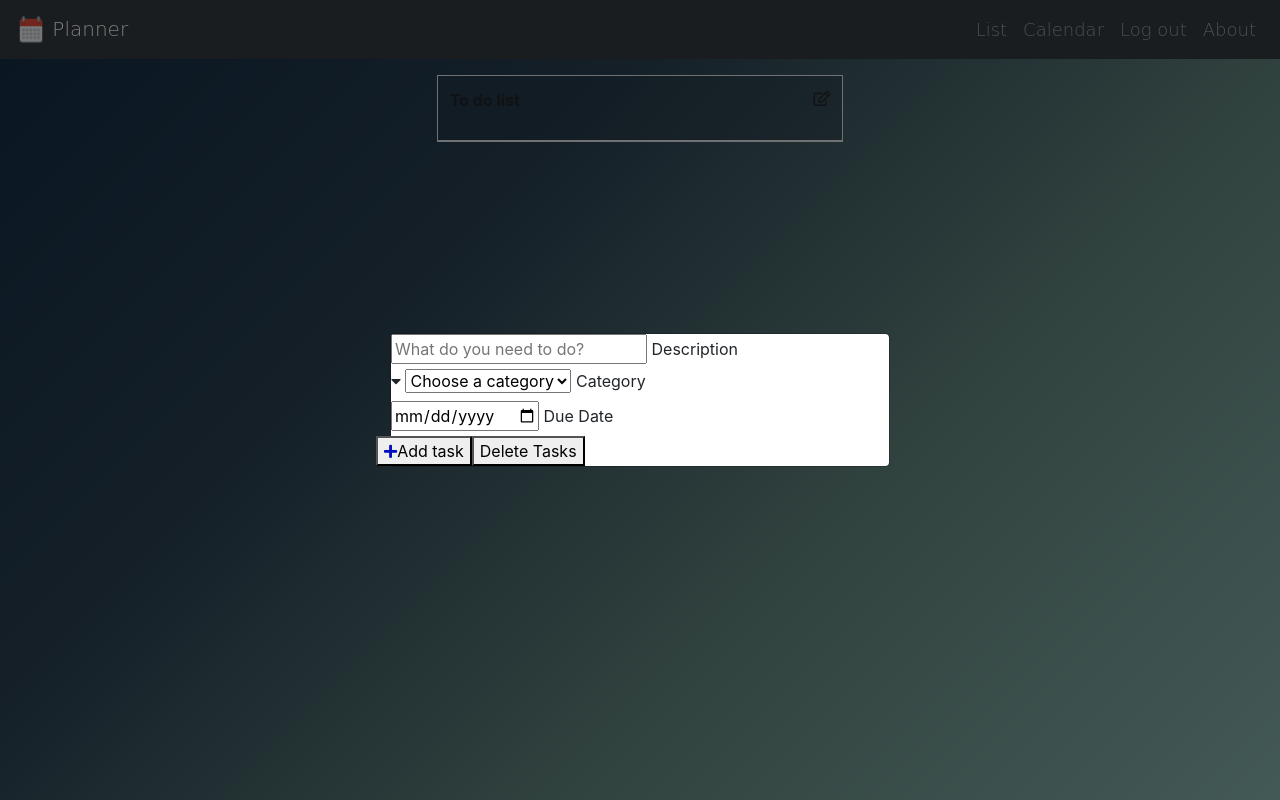
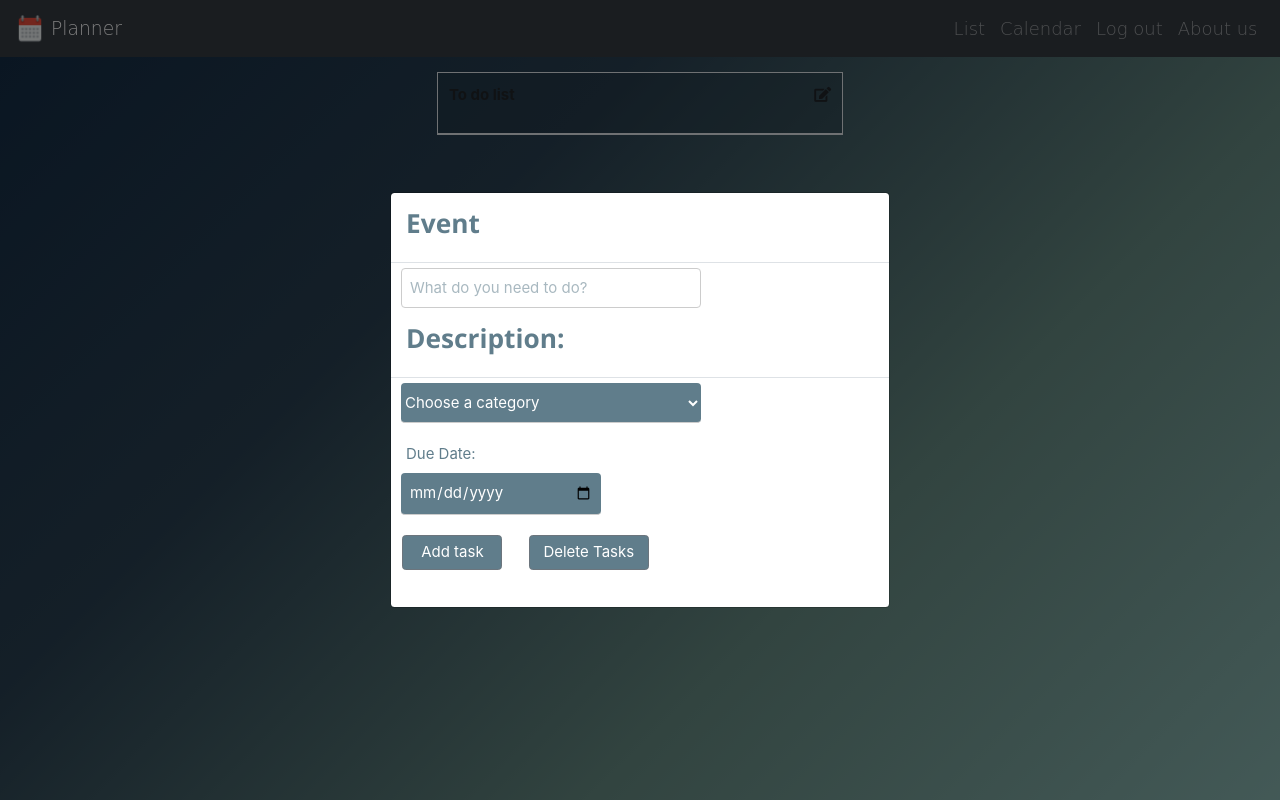
Before and after one commit to ka10a/Planner, a Django app: page /lists/ in a window 1280 px wide, after a click that opens the changed part. Run offline with Django 3.2, Linux system fonts and the light colour scheme; data that the repository does not hold is empty; some libraries are stand-ins or nearby versions.

Commit message:
list edition added

```diff
--- a/config/post/static/css/111.css
+++ b/config/post/static/css/111.css
@@ -154,3 +154,45 @@ th:nth-of-type(7), td:nth-of-type(7) {
     background-color: #87cac5;
 
 }
+
+#category{
+    width:300px;
+    margin-top: 1%;
+    margin-left: 2%;
+    margin-bottom: 4%;
+
+}
+
+#category option{
+    width:300px;
+}
+
+#due{
+    margin-left: 3%;
+    margin-right: 2%;
+    display: inline-block;
+}
+
+#description{
+    width:300px;
+    margin-top: 1%;
+    margin-left: 2%;
+}
+
+#date{
+    width:200px;
+    margin-left: 2%;
+    margin-bottom: 4%;
+}
+
+#del{
+    width:120px;
+    margin-left: 5%;
+    margin-bottom: 7%;
+}
+
+#add{
+    width:100px;
+    margin-left: 5%;
+    margin-bottom: 7%;
+}
--- a/config/post/templates/calendar_simple.html
+++ b/config/post/templates/calendar_simple.html
@@ -161,7 +161,7 @@
     <div class="modal-dialog modal-dialog-centered" role="document">
         <div class="modal-content">
             <div class="modal-header">
-                <h3 class="w3-text-blue-grey">Edit</h3>
+                <h3 class="w3-text-blue-grey"><b>Edit</b></h3>
             </div>
             <div class="modal-body">
                 <form method="post" action="calendar_simple.html">
@@ -170,7 +170,7 @@
                     <input class="w3-input w3-border w3-round w3-light-grey" name="Todo"/><br/>
                     <input class="w3-input w3-border w3-round w3-light-grey" type="date" id="date" name="Day"/><br/>
 
-                    <input type="button" class="w3-btn w3-blue-grey w3-round" name="add" value="Ok"/>
+                    <button class="submit w3-submit w3-round w3-blue-grey" name="add">Ok</button>
                 </form>
                 <div class="modal-footer">
                     <button type="button" class="btn btn-secondary w3-btn w3-blue-grey" data-dismiss="modal">Cancel</button>
--- a/config/post/templates/deletecal.html
+++ b/config/post/templates/deletecal.html
@@ -48,6 +48,9 @@
             </li>
             <li class="nav-item">
                 <a class="nav-link" href="{% url 'calendar' %}">Calendar</a>
+            </li>
+            <li class="nav-item">
+                <a class="nav-link" href="{% url 'logout' %}">Log out</a>
             </li>
             <li class="nav-item">
                 <a class="nav-link" data-toggle="modal" data-target="#Modal">About us</a>
--- a/config/post/templates/index.html
+++ b/config/post/templates/index.html
@@ -14,7 +14,6 @@
 
             background: #547f7f;
             background: -webkit-linear-gradient(135deg, #87b3ae, #648880, #293f50, #132b44);
-        {#background: -moz-linear-gradient(135deg, #d5e8e3, #648880, #293f50, #132b44);#}{#background: linear-gradient(135deg, #d5e8e3, #648880, #293f50, #132b44);#}
         }
     </style>
     {% load static %}
--- a/config/post/templates/todolist.html
+++ b/config/post/templates/todolist.html
@@ -15,12 +15,12 @@
 
             background: #547f7f;
             background: -webkit-linear-gradient(135deg, #87b3ae, #648880, #293f50, #132b44);
-            {#background: -moz-linear-gradient(135deg, #d5e8e3, #648880, #293f50, #132b44);#}
-            {#background: linear-gradient(135deg, #d5e8e3, #648880, #293f50, #132b44);#}
         }
     </style>
     {% load static %}
     <link href="{% static "css/111.css" %}" rel="stylesheet">
+    <link rel="stylesheet" href="https://www.w3schools.com/w3css/4/w3.css">
+
     <link rel="stylesheet" href="https://stackpath.bootstrapcdn.com/bootstrap/4.3.1/css/bootstrap.min.css"
           integrity="sha384-ggOyR0iXCbMQv3Xipma34MD+dH/1fQ784/j6cY/iJTQUOhcWr7x9JvoRxT2MZw1T" crossorigin="anonymous">
     <link href="https://fonts.googleapis.com/css?family=Amatic+SC" rel="stylesheet">
@@ -36,7 +36,8 @@
         <img src="{% static "img/calendar-icon.png" %}" width="30" height="30" alt="calendar-icon">
         Planner
     </a>
-        <button class="navbar-toggler" type="button" data-toggle="collapse" data-target="#navbarNav" aria-controls="navbarNav" aria-expanded="false" aria-label="Toggle navigation">
+    <button class="navbar-toggler" type="button" data-toggle="collapse" data-target="#navbarNav"
+            aria-controls="navbarNav" aria-expanded="false" aria-label="Toggle navigation">
         <span class="navbar-toggler-icon"></span>
     </button>
     <div class="collapse navbar-collapse flex-row-reverse" id="navbarNav">
@@ -51,7 +52,7 @@
                 <a class="nav-link" href="{% url 'logout' %}">Log out</a>
             </li>
             <li class="nav-item">
-                    <a class="nav-link" data-toggle="modal" data-target="#Modal">About</a>
+                <a class="nav-link" data-toggle="modal" data-target="#Modal">About us</a>
             </li>
         </ul>
     </div>
@@ -66,18 +67,20 @@
             <tr>
                 <th scope="col"> To do list
                     <a data-toggle="modal" data-target="#Modal__Edit" class="icon float-right">
-                            <i class="far fa-edit"></i>
+                        <i class="fas fa-edit"></i>
                     </a>
                     <ul class="taskList">
                         {% for todo in todos %} <!-- django template lang - for loop -->
                             <li class="taskItem">
-                                <input type="checkbox" class="taskCheckbox" name="checkedbox" id="{{ todo.id }}" value="{{ todo.id }}">
+                                <input type="checkbox" class="taskCheckbox" name="checkedbox" id="{{ todo.id }}"
+                                       value="{{ todo.id }}">
                                 <label for="{{ todo.id }}"><span class="complete-">{{ todo.name }}</span></label>
                                 <span class="category-{{ todo.category }}">{{ todo.category }}</span>
-                                <strong class="taskDate"><i class="fa fa-calendar"></i>{{ todo.created }} - {{ todo.due_date }}</strong>
+                                <strong class="taskDate"><i class="fa fa-calendar"></i>{{ todo.created }}
+                                    - {{ todo.due_date }}</strong>
                             </li>
                         {% endfor %}
-                        </ul><!-- taskList -->
+                    </ul>
                 </th>
             </tr>
             </thead>
@@ -103,45 +106,42 @@
 <!-- модально окно редактирования -->
 <div class="modal fade" id="Modal__Edit" tabindex="-1" role="dialog">
     <div class="modal-dialog modal-dialog-centered" role="document">
+
         <div class="modal-content">
             <form action="" method="post">
                 {% csrf_token %} <!-- csrf token for basic security -->
+                <div class="modal-header">
+                    <h3 class="w3-text-blue-grey"><b>Event</b></h3>
+                </div>
                 <div class="inputContainer">
-                        <input type="text" id="description" class="taskName" placeholder="What do you need to do?" name="description" required>
-                        <label for="description">Description</label>
+                    <input class="w3-input w3-border w3-round w3-text-blue-grey" id="description"
+                           placeholder="What do you need to do?" name="description" required>
+                </div>
+                <div class="modal-header">
+                    <h3 class="w3-text-blue-grey"><b>Description:</b></h3>
                 </div>
                 <div class="inputContainer half last">
-                        <i class="fa fa-caret-down selectArrow"></i>
-                        <select id="category" class="taskCategory" name="category_select">
-                        <option class="disabled" value="">Choose a category</option>
+                    <select id="category" class="select w3-select w3-blue-grey w3-round" name="category">
+                        <label>Category</label>
+                        <option >Choose a category</option>
+
                         {% for category in categories %}
-                            <option class="" value="{{ category}}" name="{{ category }}">{{ category }}</option>
+                            <option class="" value="{{ category }}" name="{{ category }}">{{ category }}</option>
                         {% endfor %}
                     </select>
-                        <label for="category">Category</label>
                 </div>
                 <div class="inputContainer half last right">
-                        <input type="date" id="dueDate" class="taskDate" name="date">
-                        <label for="dueDate">Due Date</label>
+                    <label id="due" class="w3-text-blue-grey" >Due Date:</label>
+                    <input type="date" id="date" class="input w3-input w3-blue-grey w3-round" name="date">
                 </div>
                 <div class="row">
-                        <button class="taskAdd" name="taskAdd" type="submit"><i class="fa fa-plus icon"></i>Add task</button>
-                        <button class="taskDelete" name="taskDelete" formnovalidate="" type="submit" onclick="$('input#sublist').click();"><i class="fa fa-trash-o icon"></i>Delete Tasks</button>
+                    <button class="btn btn-secondary w3-btn w3-blue-grey" id="add" name="add" type="submit">Add task
+                    </button>
+                    <button class="btn btn-secondary w3-btn w3-blue-grey" id="del" name="del" formnovalidate="" type="submit"
+                            onclick="$('input#sublist').click();"><i class="fa fa-trash-o icon"></i>Delete Tasks
+                    </button>
                 </div>
             </form>
-
-<!--                <div class="modal-header">-->
-<!--                    Редактирование записи-->
-<!--                </div>-->
-<!--                <div class="modal-body">-->
-<!--                    <form method="post" action="">-->
-<!--                        <input type="text" name="Description"/><br/>-->
-<!--                        <input type="submit" name="add" value="OK"/><br/>-->
-<!--                    </form>-->
-<!--                </div>-->
-<!--                <div class="modal-footer">-->
-<!--                    <button type="button" class="btn btn-secondary" data-dismiss="modal">Отмена</button>-->
-<!--                </div>-->
         </div>
     </div>
 </div>
```
Lines whose indentation alone changed are shown as unchanged.
